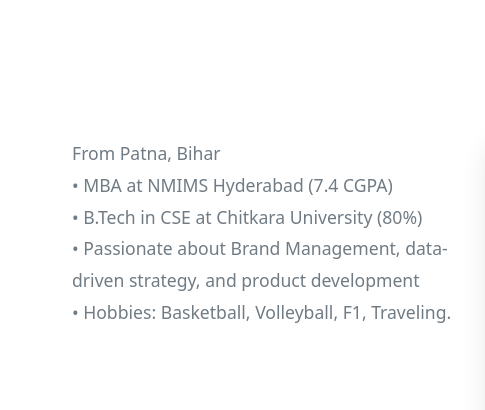
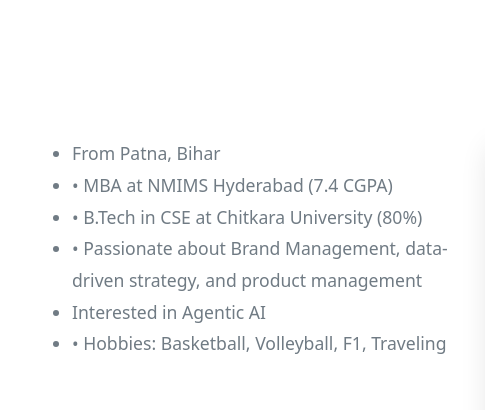
Before and after one commit to SanketKumar160796/Sanket-Portfolio, a plain HTML site: page index.html in a window 1280 px wide. Shown: the part 960-1370 px from the top of the page, 0-485 px from the left. Drawn offline with Linux system fonts and the light colour scheme.

Commit message:
Update index.html

```diff
--- a/index.html
+++ b/index.html
@@ -1025,13 +1025,14 @@
         <section id="about" class="fade-in">
             <h2 class="section-title">About Me</h2>
             <div class="about-container">
-                <div class="about-text">
-                    <p>From Patna, Bihar
-                    <p>• MBA at NMIMS Hyderabad (7.4 CGPA)</p>
-                    <p>• B.Tech in CSE at Chitkara University (80%)</p>
-                    <p>• Passionate about Brand Management, data-driven strategy, and product development</p>
-                    <p>• Hobbies: Basketball, Volleyball, F1, Traveling.</p>
-                </div>
+                <ul class="about-text">
+                    <li>From Patna, Bihar</li>
+                    <li>• MBA at NMIMS Hyderabad (7.4 CGPA)</li>
+                    <li>• B.Tech in CSE at Chitkara University (80%)</li>
+                    <li>• Passionate about Brand Management, data-driven strategy, and product management</li>
+                    <li>Interested in Agentic AI</li>
+                    <li>• Hobbies: Basketball, Volleyball, F1, Traveling</li>
+                </ul>
                 <div class="about-photo-placeholder">
                     <img src="me.jpg" alt="Sanket Kumar - Professional Photo">
                    <!-- <div class="photo-overlay">Add Professional Photo</div>-->
```
